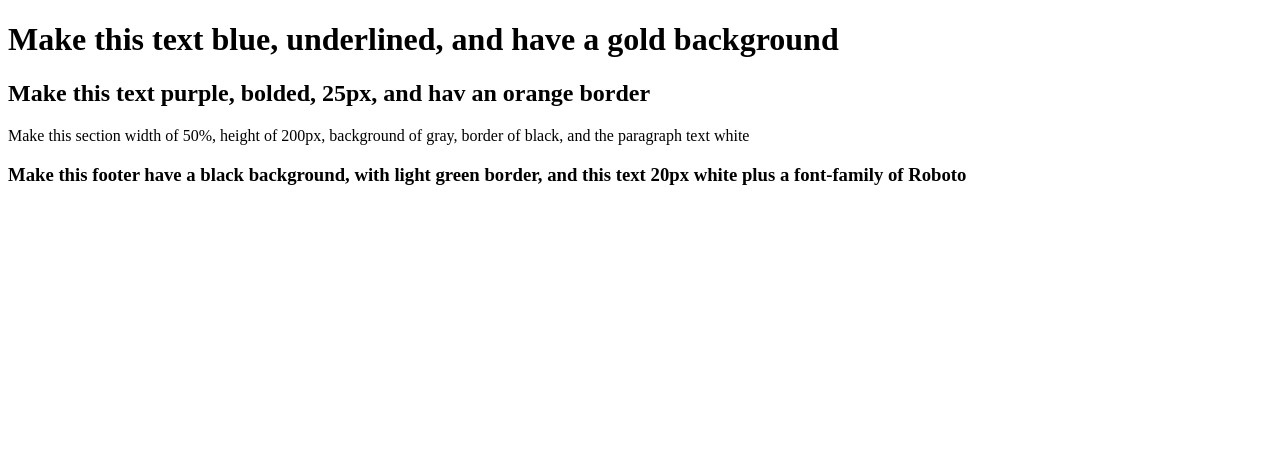
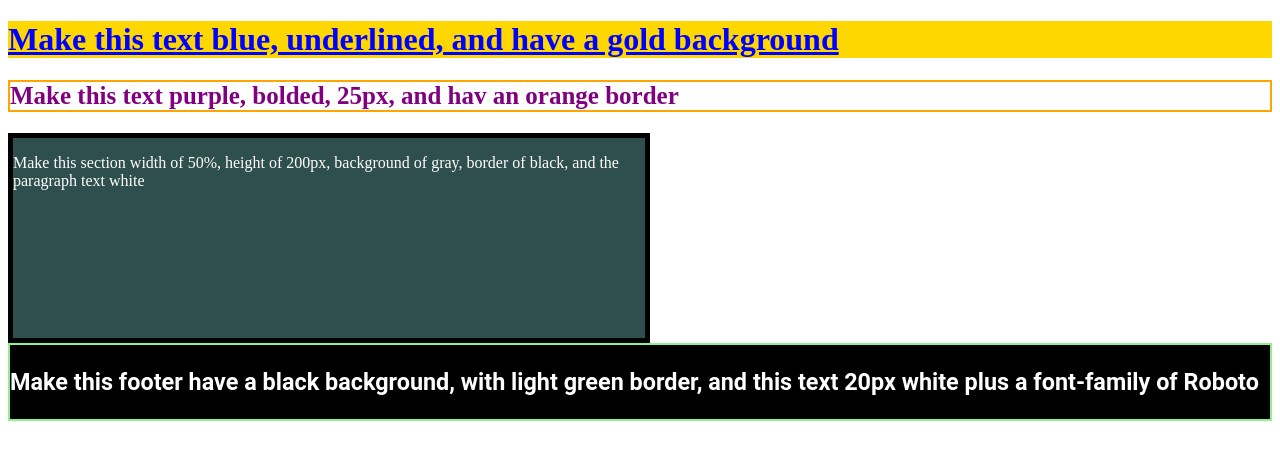
Before and after one commit to matiasg11/100Devs-Super-Review, a plain HTML site: page super-review-15-05-2022/basic-css/index.html in a window 1280 px wide. Drawn offline with Linux system fonts and the light colour scheme.

Commit message:
Completed the temperature converter Did one about CSS just for fun

```diff
--- a/super-review-15-05-2022/basic-css/css/style.css
+++ b/super-review-15-05-2022/basic-css/css/style.css
@@ -0,0 +1,35 @@
+/*<h1>Make this text blue, underlined, and have a gold background</h1>*/
+h1{color:blue;
+text-decoration: underline;
+background-color: gold;}
+
+/*<h2>Make this text purple, bolded, 25px, and hav an orange border </h2>*/
+h2{
+    color:purple;
+    font-weight:bold;
+    font-size: 25px;
+    border: 2px solid orange;
+}
+/*
+<section>
+<p>Make this section width of 50%, height of 200px, background of gray, border of black, and the paragraph text white</p>
+</section>*/
+section{
+    width: 50%;
+    height:200px;
+    background-color:darkslategray;
+    border:5px solid black;
+    color:white;
+
+}
+/*
+<footer>
+<h3>Make this footer have a black background, with light green border, and this text 20px white plus a font-family of Roboto</h3>
+</footer>*/
+footer{
+    background-color: black;
+    border: 2px solid lightgreen;
+    font-size: 20px;
+    color:white;
+    font-family: Roboto, sans-serif;
+}
```
Also changed, not shown: super-review-15-05-2022/temperature-converter/index.html (+3 -2 lines), super-review-15-05-2022/temperature-converter/js/main.js (+5 -2 lines).
